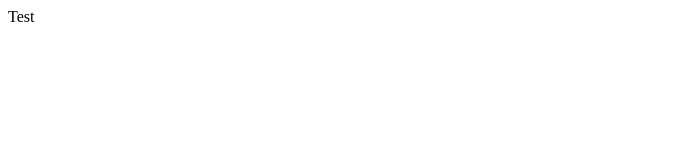
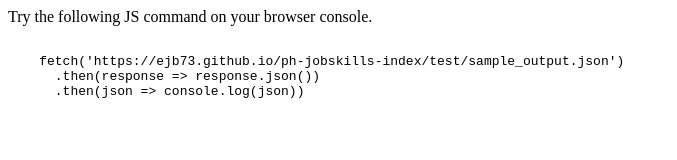
Before and after one commit to ejb6/stacktrends.ph, a plain HTML site: page index.html in a window 1280 px wide. Shown: the whole page, without its empty margins (0-677 px from the left). Drawn offline with Linux system fonts and the light colour scheme.

Commit message:
Create sample output guide

```diff
--- a/index.html
+++ b/index.html
@@ -1,10 +1,17 @@
 <!DOCTYPE html>
 <html lang="en">
 <head>
-	<meta charset="UTF-8">
-	<title>Test</title>
+  <meta charset="UTF-8">
+  <title>Test</title>
 </head>
 <body>
-	Test
+  Try the following JS command on your browser console.
+  <pre>
+  <code>
+    fetch('https://ejb73.github.io/ph-jobskills-index/test/sample_output.json')
+      .then(response => response.json())
+      .then(json => console.log(json))
+  </code>
+  </pre>
 </body>
 </html>
```
